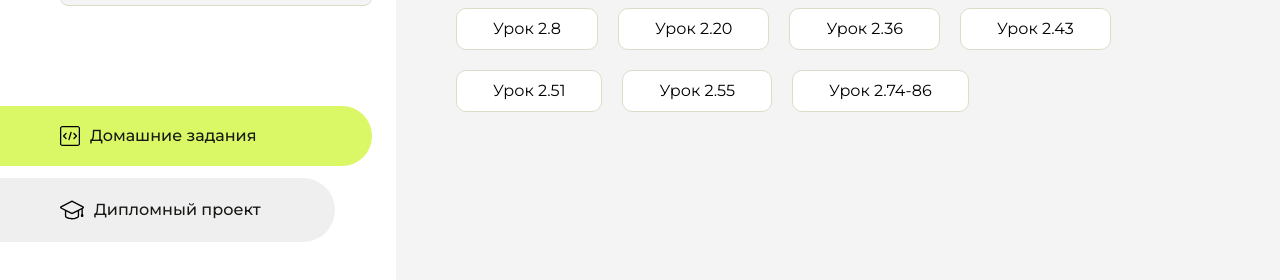
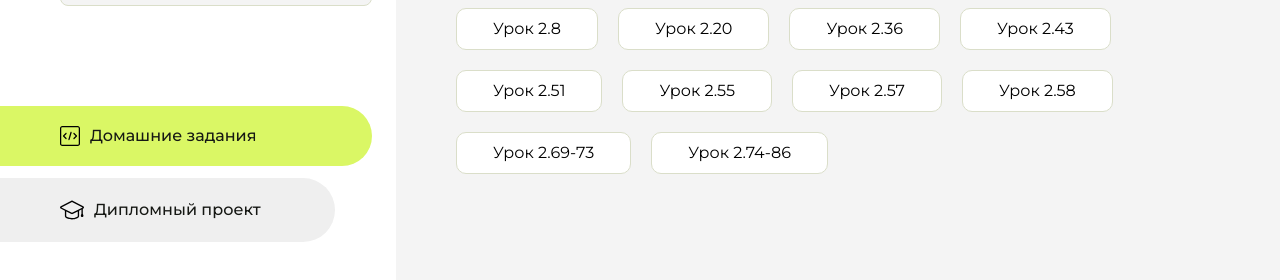
Before and after one commit to ZirikeN/homework, a plain HTML site: page index.html in a window 1280 px wide. Shown: the part 230-510 px from the top of the page. Drawn offline with Linux system fonts and the light colour scheme.

Commit message:
Update index.html

```diff
--- a/index.html
+++ b/index.html
@@ -114,6 +114,15 @@
                         <a href="lesson2.55/index.html">Урок 2.55</a>
                     </li>
                     <li class="content__list-item">
+                        <a href="lesson2.57/index.html">Урок 2.57</a>
+                    </li>
+                    <li class="content__list-item">
+                        <a href="lesson2.58/index.html">Урок 2.58</a>
+                    </li>
+                    <li class="content__list-item">
+                        <a href="lesson2.69-73/index.html">Урок 2.69-73</a>
+                    </li>
+                    <li class="content__list-item">
                         <a href="lesson5/index.html">Урок 2.74-86</a>
                     </li>
                 </ul>
```
